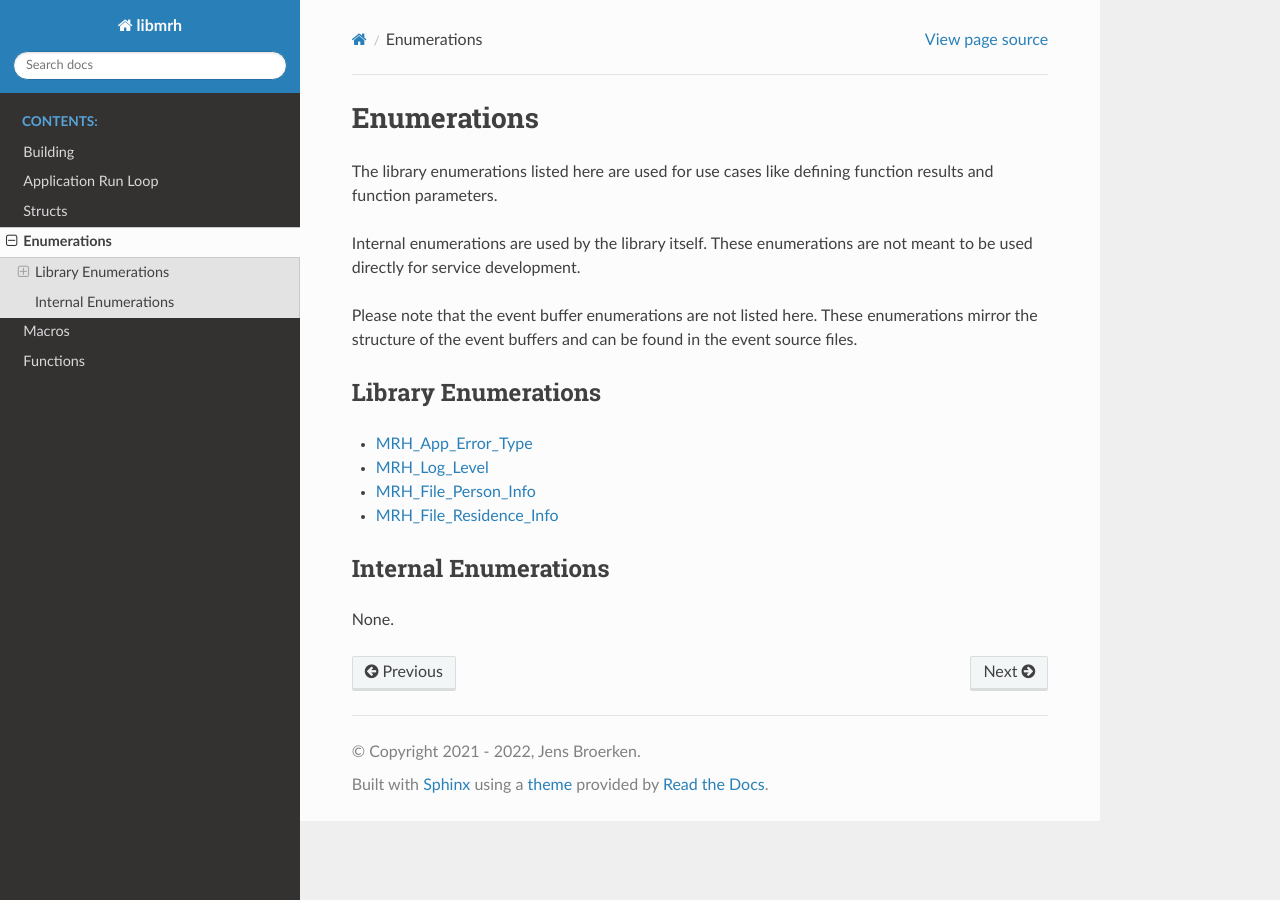
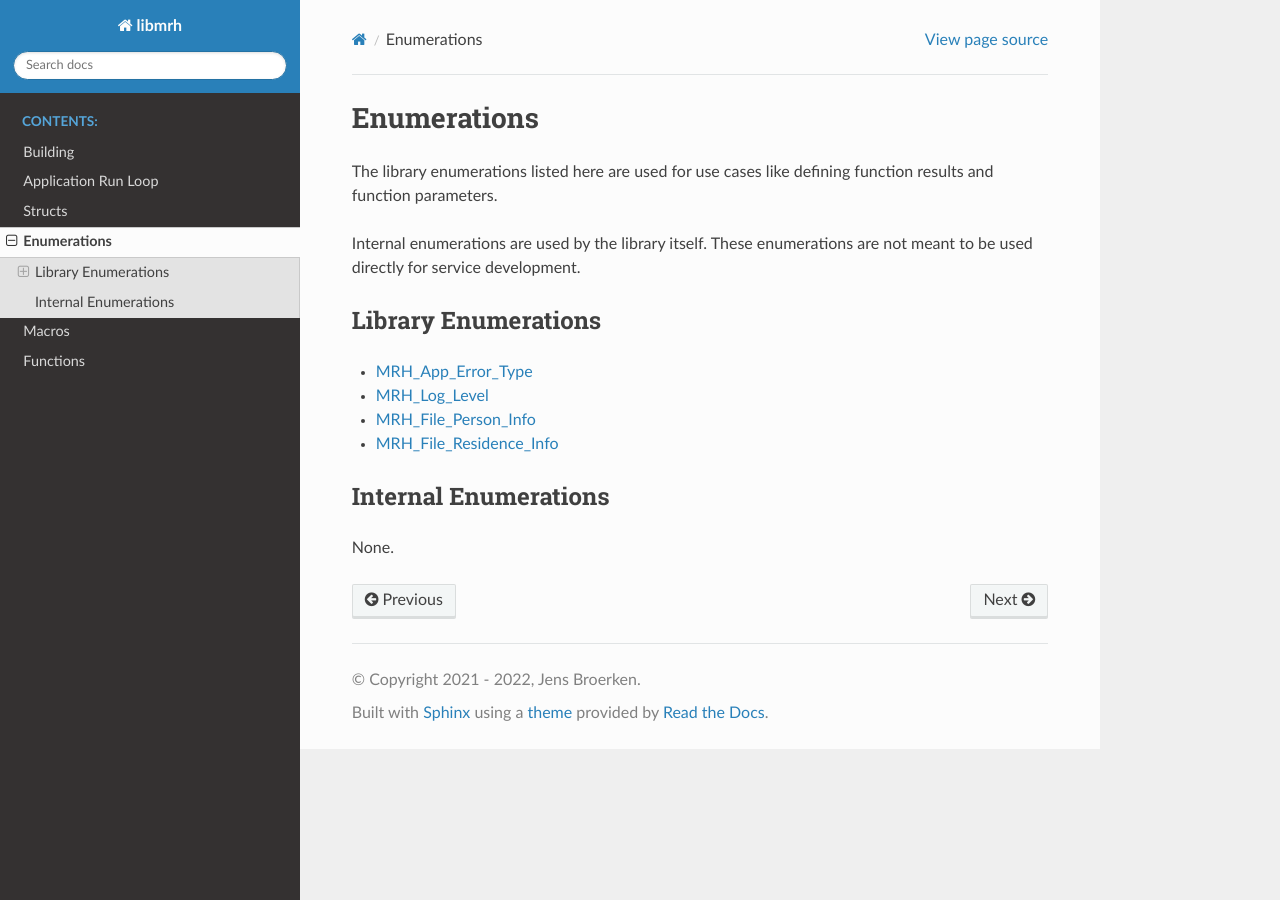
Before and after one commit to jbroerken/libmrh, a Sphinx documentation site: the page built from doc/source/Enumerations/Enumerations.rst, in a window 1280 px wide. Built offline with Sphinx 7.4.7 and the Read the Docs theme 2.0.0, drawn with Linux system fonts in a browser that asks for light colours.

Commit message:
Update Enumerations.rst

```diff
--- a/doc/source/Enumerations/Enumerations.rst
+++ b/doc/source/Enumerations/Enumerations.rst
@@ -5,10 +5,6 @@ function results and function parameters.
 
 Internal enumerations are used by the library itself. These enumerations are
 not meant to be used directly for service development.
-
-Please note that the event buffer enumerations are not listed here. These
-enumerations mirror the structure of the event buffers and can be found
-in the event source files.
 
 Library Enumerations
 --------------------
```
